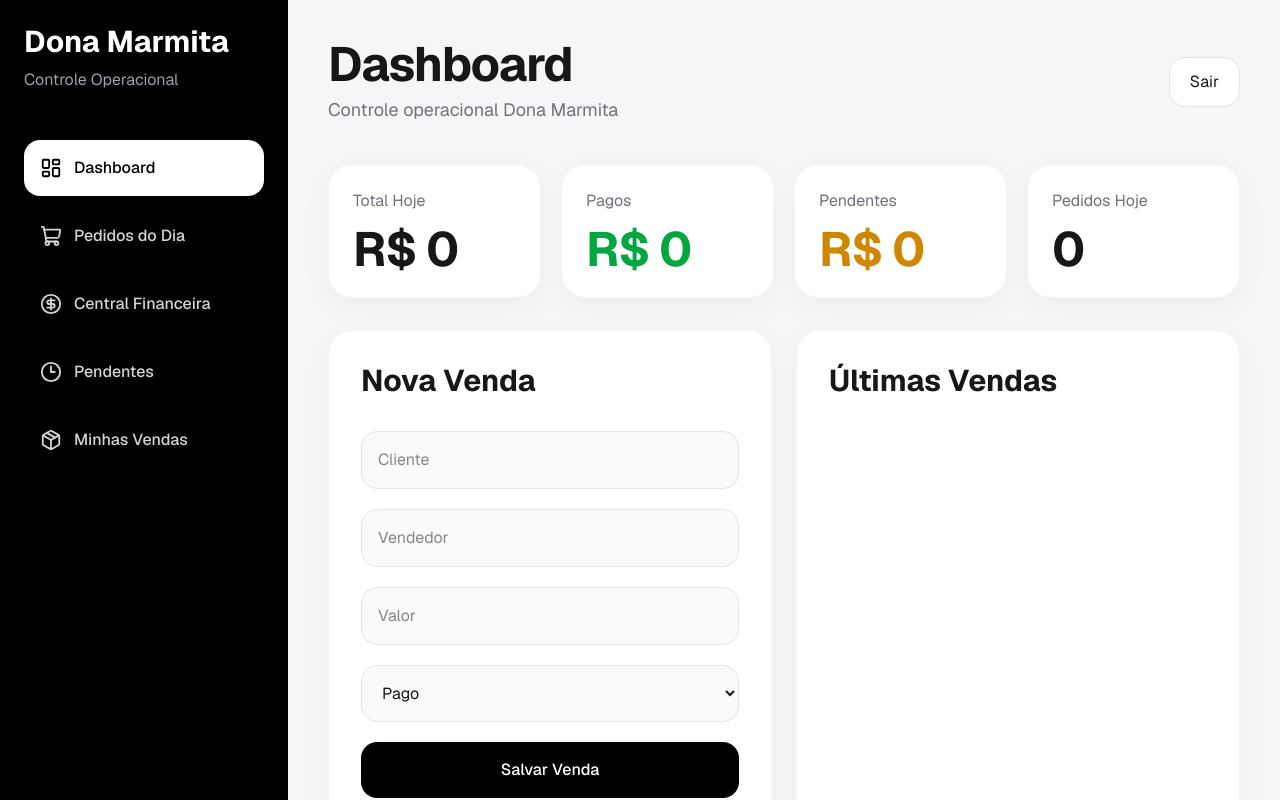
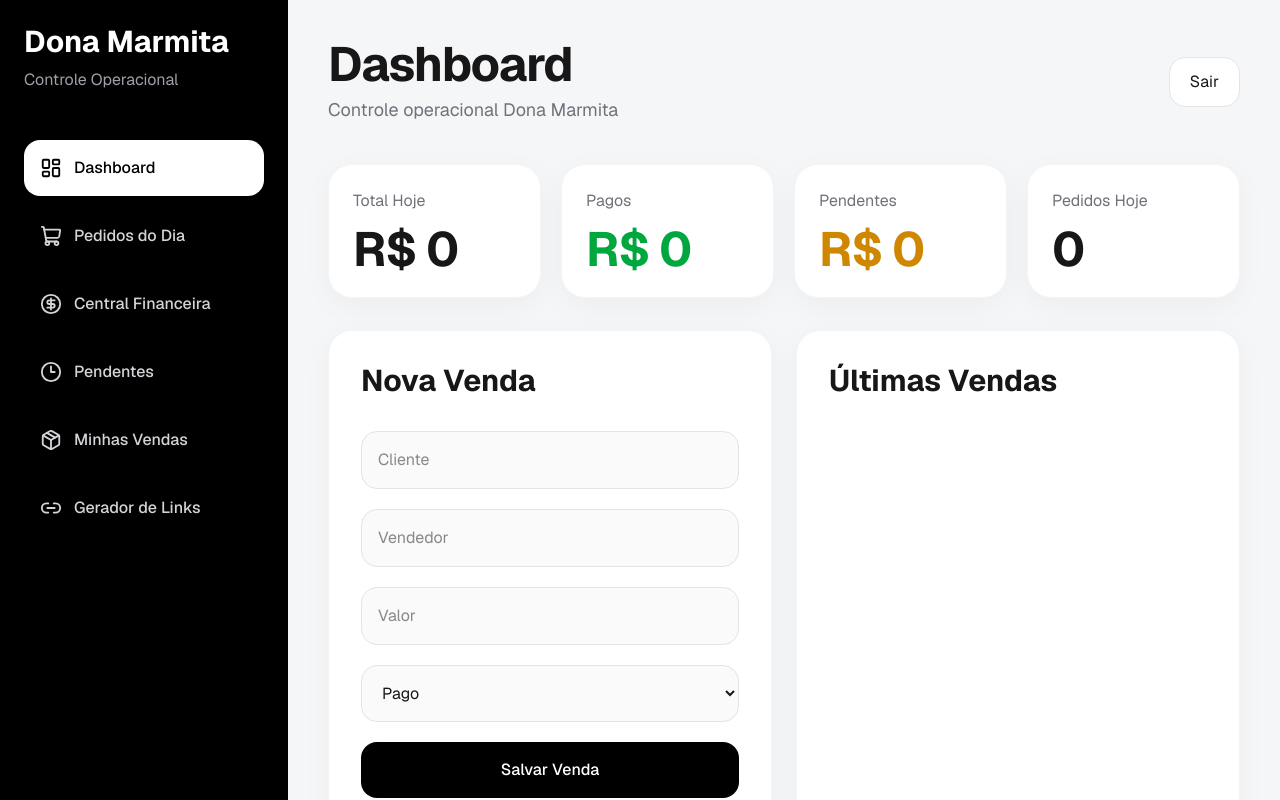
Before and after one commit to danielabredv/dona-marmita-dashboard, a Next.js app: page / in a window 1280 px wide. Shown: the top 800 px of the page. Built offline with nearby package versions, Linux system fonts and the light colour scheme.

Commit message:
Update Sidebar.tsx

```diff
--- a/components/ui/Sidebar.tsx
+++ b/components/ui/Sidebar.tsx
@@ -9,6 +9,7 @@ import {
   CircleDollarSign,
   Clock3,
   Package,
+  Link2,
   LogOut
 } from "lucide-react"
 
@@ -56,6 +57,13 @@ export default function Sidebar() {
       nome: "Minhas Vendas",
       rota: "/vendas",
       icon: Package
+    },
+
+    {
+      nome: "Gerador de Links",
+      rota: "/gerador-links",
+      icon: Link2
+
     }
   ]
 
```
